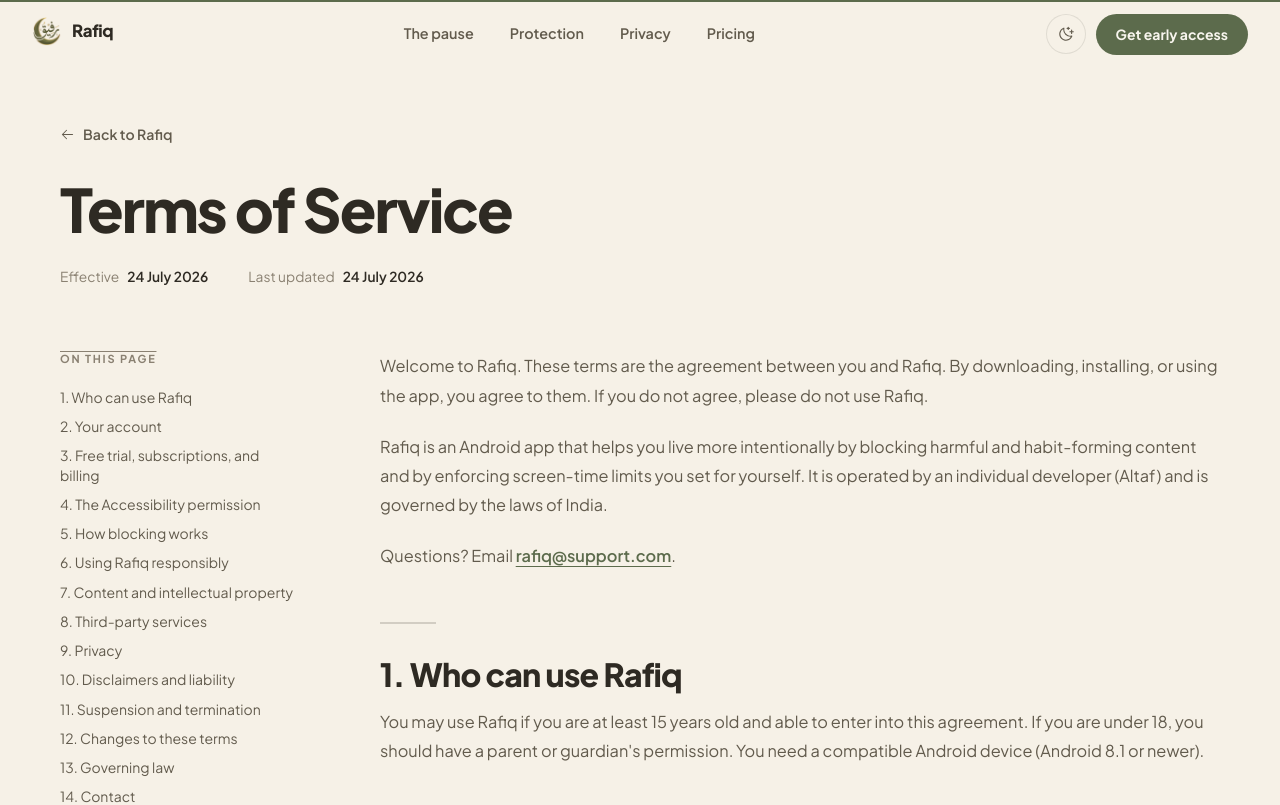
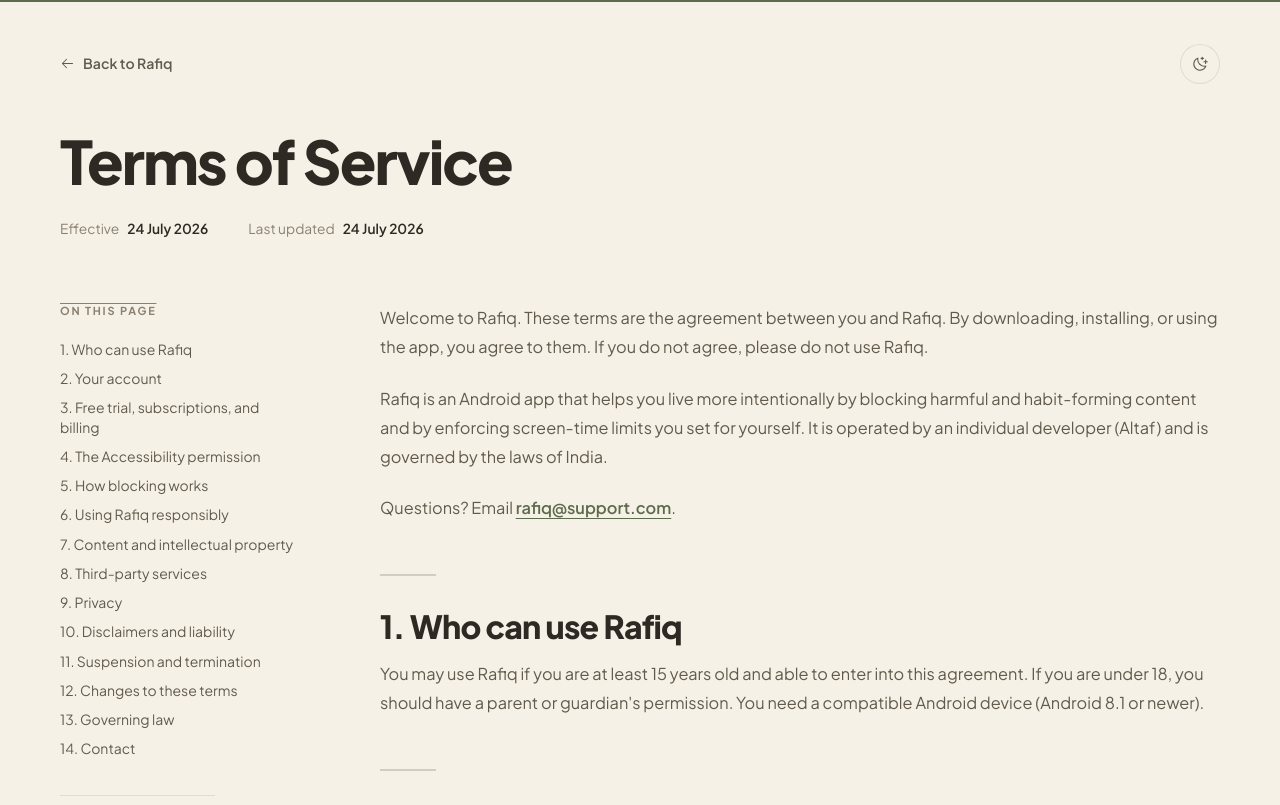
Before and after one commit to Mohammed-Altaf-01/rafiq-website, a Next.js app: page /terms in a window 1280 px wide. Shown: the top 805 px of the page. Built offline with nearby package versions, Linux system fonts and the light colour scheme.

Commit message:
remove header from legal pages

```diff
--- a/src/app/globals.css
+++ b/src/app/globals.css
@@ -290,7 +290,9 @@
   line-height: 1.15;
   letter-spacing: -0.024em;
   color: var(--ink);
-  scroll-margin-top: 108px;
+  /* Breathing room above a heading jumped to from the table of contents.
+     Nothing is fixed over these pages, so this only has to clear itself. */
+  scroll-margin-top: 2.5rem;
 }
 
 .legal-prose h3 {
--- a/src/components/legal/legal-page.tsx
+++ b/src/components/legal/legal-page.tsx
@@ -3,17 +3,22 @@ import Link from "next/link";
 
 import { ReadingProgress } from "@/components/legal/reading-progress";
 import { Footer } from "@/components/site/footer";
-import { Nav } from "@/components/site/nav";
+import { ThemeToggle } from "@/components/site/theme-toggle";
 import type { LegalDoc } from "@/lib/legal";
 
 export function LegalPage({ doc, sibling }: { doc: LegalDoc; sibling: { href: string; label: string } }) {
   return (
     <>
       <ReadingProgress />
-      <Nav />
 
-      <main className="px-5 pt-[124px] pb-24 sm:px-8">
-        <header className="mx-auto max-w-[1160px]">
+      {/*
+        No site nav here. A policy is a document, not a place to be sold from:
+        the only way out is back to the landing page, where the nav lives. The
+        theme toggle stays, because these are the longest reads on the site and
+        a dark-theme reader would otherwise be stuck on a cream page.
+      */}
+      <main className="px-5 pt-11 pb-24 sm:px-8">
+        <div className="mx-auto flex max-w-[1160px] items-center justify-between gap-4">
           <Link
             href="/"
             className="inline-flex items-center gap-2 text-[0.88rem] font-semibold text-ink-soft transition-colors hover:text-ink"
@@ -22,7 +27,11 @@ export function LegalPage({ doc, sibling }: { doc: LegalDoc; sibling: { href: st
             Back to Rafiq
           </Link>
 
-          <h1 className="display mt-8 text-[2.5rem] sm:text-[3.25rem] lg:text-[3.75rem]">
+          <ThemeToggle />
+        </div>
+
+        <header className="mx-auto mt-12 max-w-[1160px]">
+          <h1 className="display text-[2.5rem] sm:text-[3.25rem] lg:text-[3.75rem]">
             {doc.title}
           </h1>
 
@@ -40,7 +49,7 @@ export function LegalPage({ doc, sibling }: { doc: LegalDoc; sibling: { href: st
 
         <div className="mx-auto mt-16 grid max-w-[1160px] gap-14 lg:grid-cols-[240px_1fr] lg:gap-20">
           <nav aria-label="On this page" className="hidden lg:block">
-            <div className="sticky top-[104px]">
+            <div className="sticky top-11">
               <p className="overline text-ink-faint">On this page</p>
               <ul className="mt-5 space-y-2.5">
                 {doc.toc.map((item) => (
```
